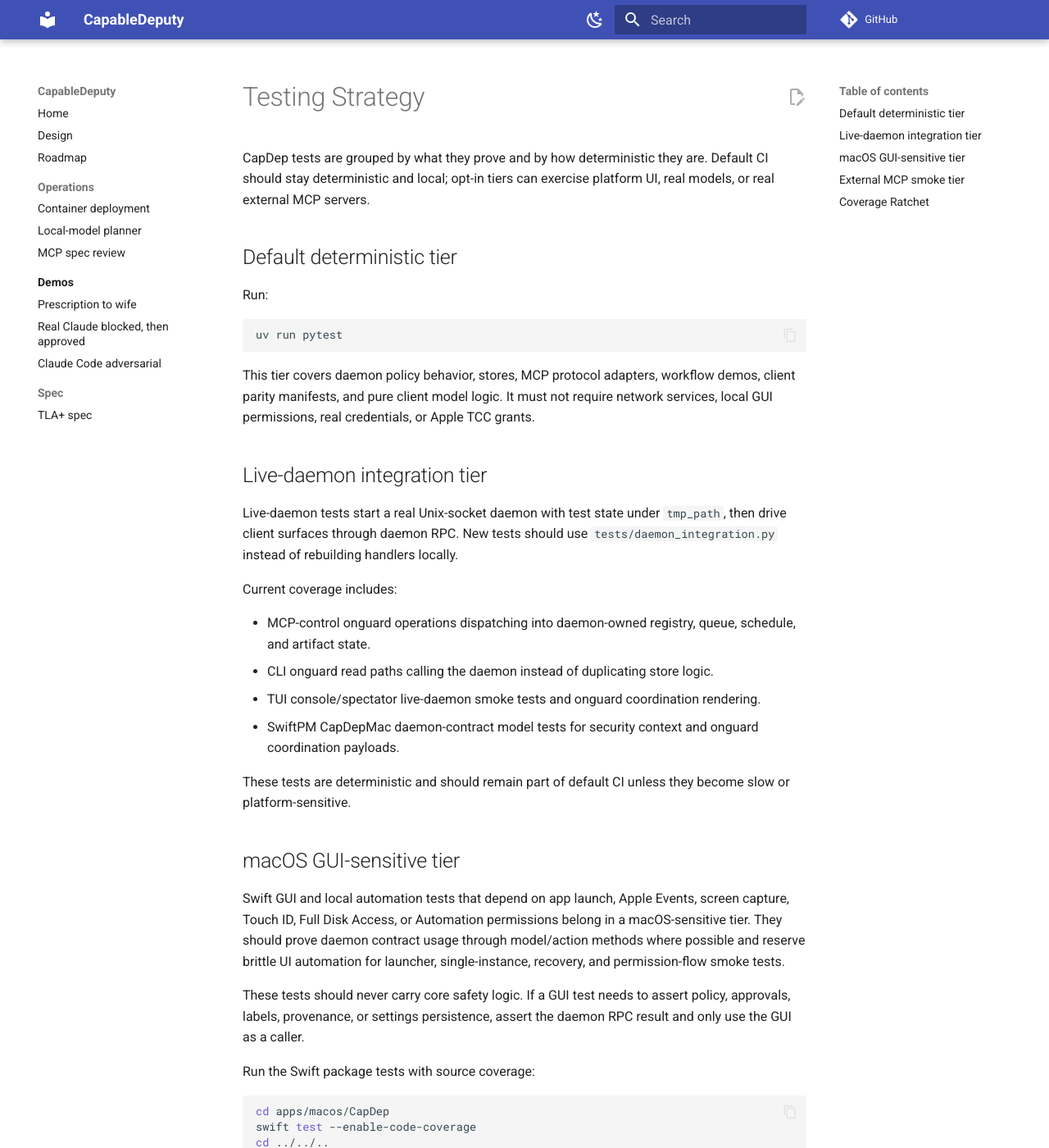
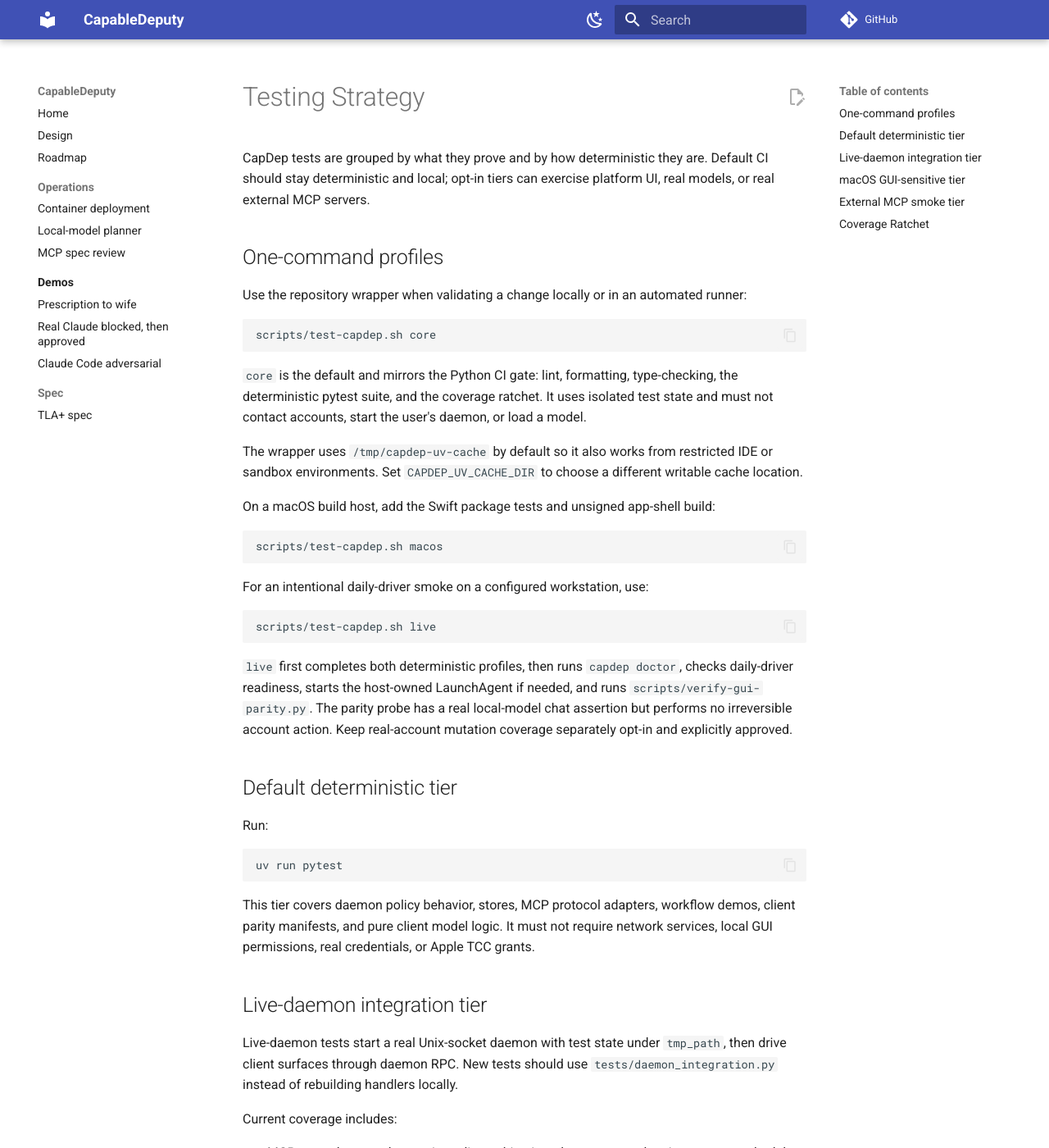
Before and after one commit to marctjones/capabledeputy, an MkDocs documentation site: the page built from docs/testing.md, in a window 1280 px wide and 1400 px high. Shown: the whole window at 82% size. Built offline with MkDocs 1.6.1 and Material for MkDocs 9.7.7, drawn with Linux system fonts in a browser that asks for light colours; comment, search, counter and statistics services are not loaded.

Commit message:
test: add layered CapDep validation command

````diff
--- a/docs/testing.md
+++ b/docs/testing.md
@@ -3,6 +3,42 @@
 CapDep tests are grouped by what they prove and by how deterministic they are.
 Default CI should stay deterministic and local; opt-in tiers can exercise
 platform UI, real models, or real external MCP servers.
+
+## One-command profiles
+
+Use the repository wrapper when validating a change locally or in an automated
+runner:
+
+```bash
+scripts/test-capdep.sh core
+```
+
+`core` is the default and mirrors the Python CI gate: lint, formatting,
+type-checking, the deterministic pytest suite, and the coverage ratchet. It
+uses isolated test state and must not contact accounts, start the user's daemon,
+or load a model.
+
+The wrapper uses `/tmp/capdep-uv-cache` by default so it also works from
+restricted IDE or sandbox environments. Set `CAPDEP_UV_CACHE_DIR` to choose a
+different writable cache location.
+
+On a macOS build host, add the Swift package tests and unsigned app-shell build:
+
+```bash
+scripts/test-capdep.sh macos
+```
+
+For an intentional daily-driver smoke on a configured workstation, use:
+
+```bash
+scripts/test-capdep.sh live
+```
+
+`live` first completes both deterministic profiles, then runs `capdep doctor`,
+checks daily-driver readiness, starts the host-owned LaunchAgent if needed, and
+runs `scripts/verify-gui-parity.py`. The parity probe has a real local-model
+chat assertion but performs no irreversible account action. Keep real-account
+mutation coverage separately opt-in and explicitly approved.
 
 ## Default deterministic tier
 
````
Also changed, not shown: 1 other file.
